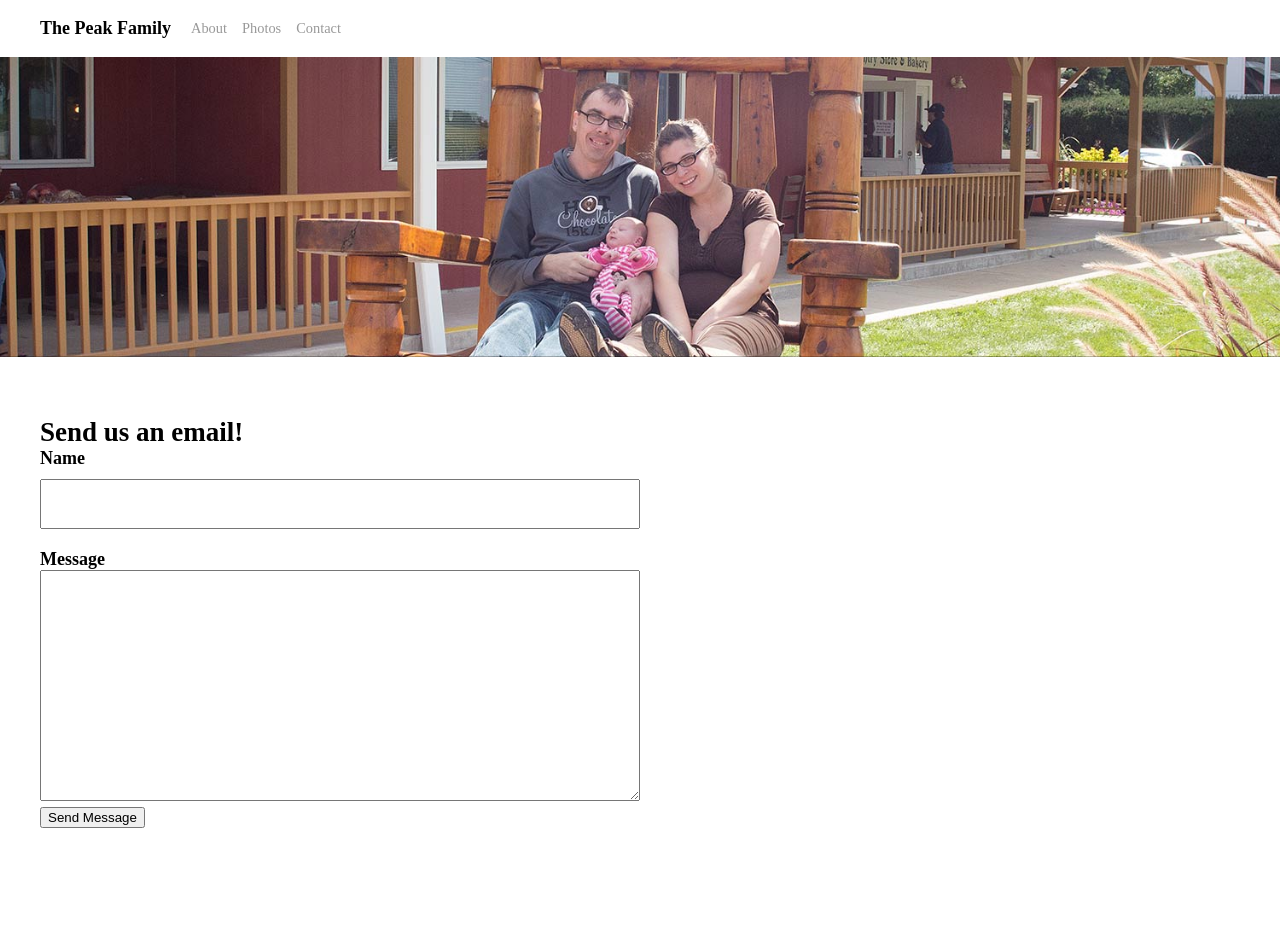
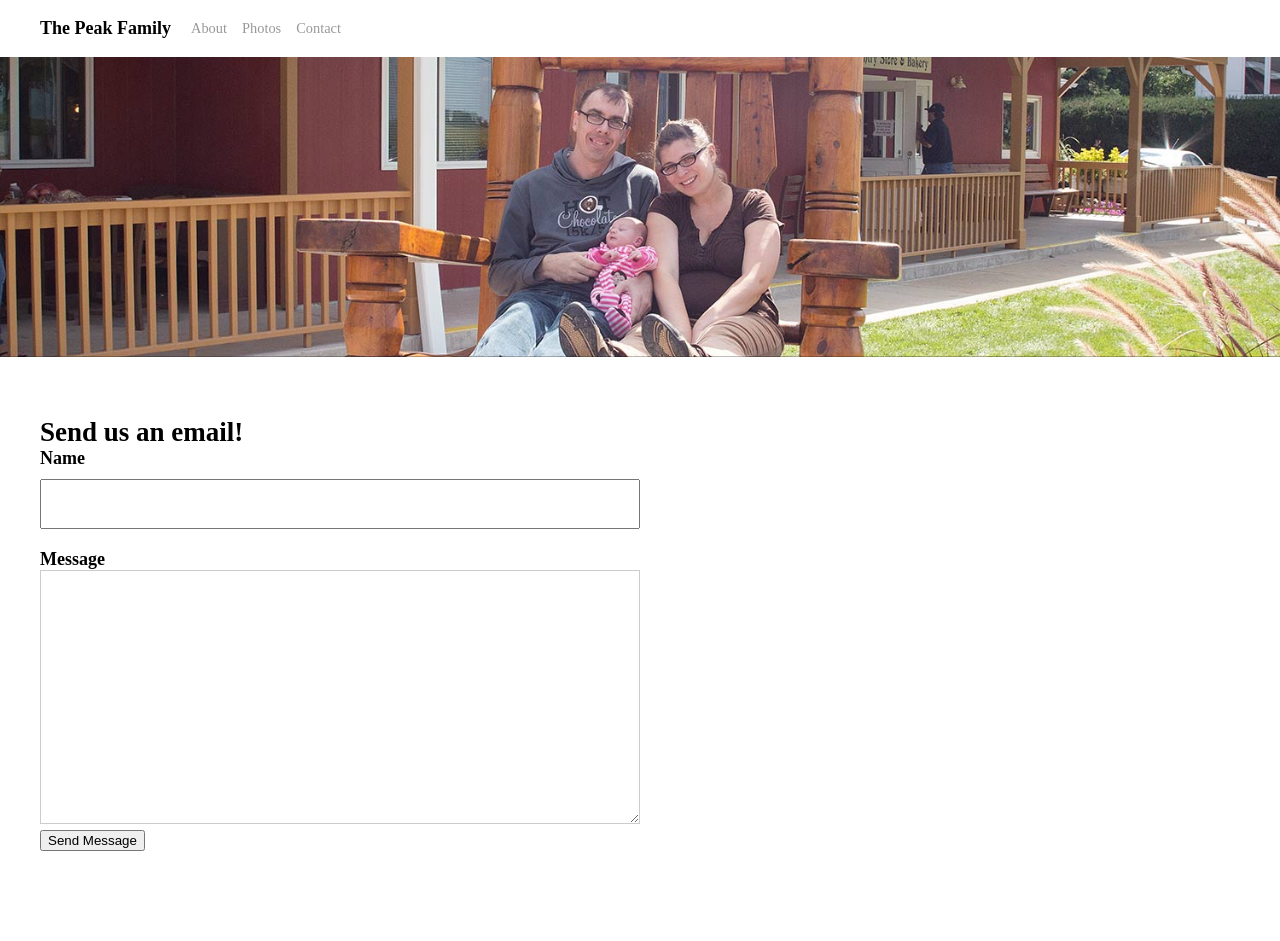
Before and after one commit to kendallpeak/kendallpeak.github.io, a Jekyll site: the page built from contact.html, in a window 1280 px wide. Built offline with Jekyll 4.4.1, drawn with Linux system fonts in a browser that asks for light colours; nearby versions of some CDN libraries; some web fonts are replaced; before the commit the page ends 900 px from its top, so only the background shows below that.

```diff
--- a/assets/css/style.scss
+++ b/assets/css/style.scss
@@ -86,6 +86,7 @@ iframe {
   ===================
 */
 .contact-form {
+  margin-bottom: 5em;
   width: 50%;
 }
 .contact-form h4 {
@@ -95,11 +96,16 @@ iframe {
   font-size: 1em;
   height: 50px;
   margin: 10px 0 20px 0;
+  padding: 1em 0.5em;
   width: 100%;
 }
 
+textarea {
+  border: 1px solid #ccc;
+}
 .contact-form textarea {
   font-size: .75em;
+  padding: 1em 0.5em;
   width: 100%;
 }
 
```
Also changed, not shown: _posts/2014-12-25-merry-christmas.html (added, +8 -0 lines), images/christmas.jpg (added), 1 other file.
